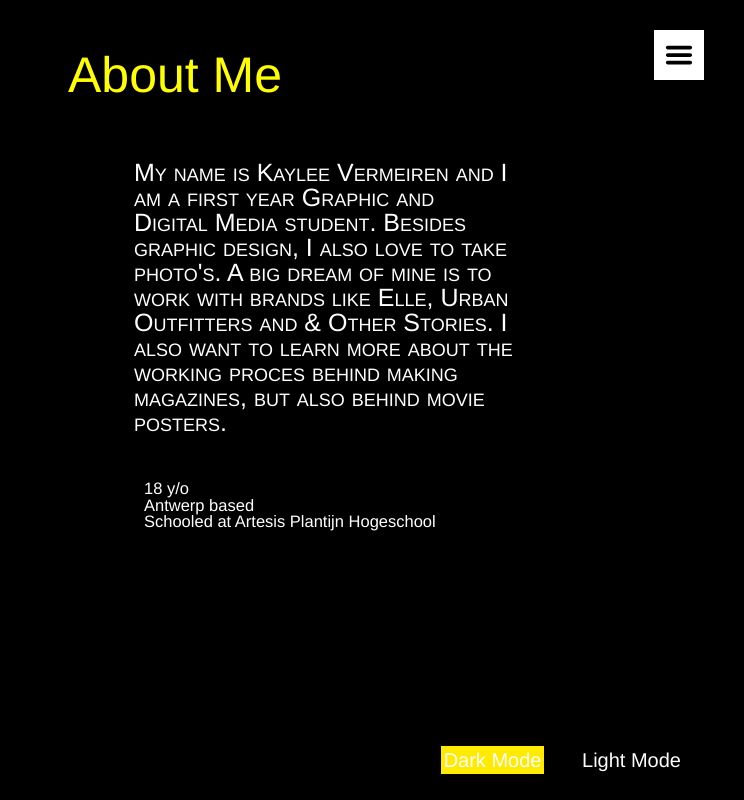
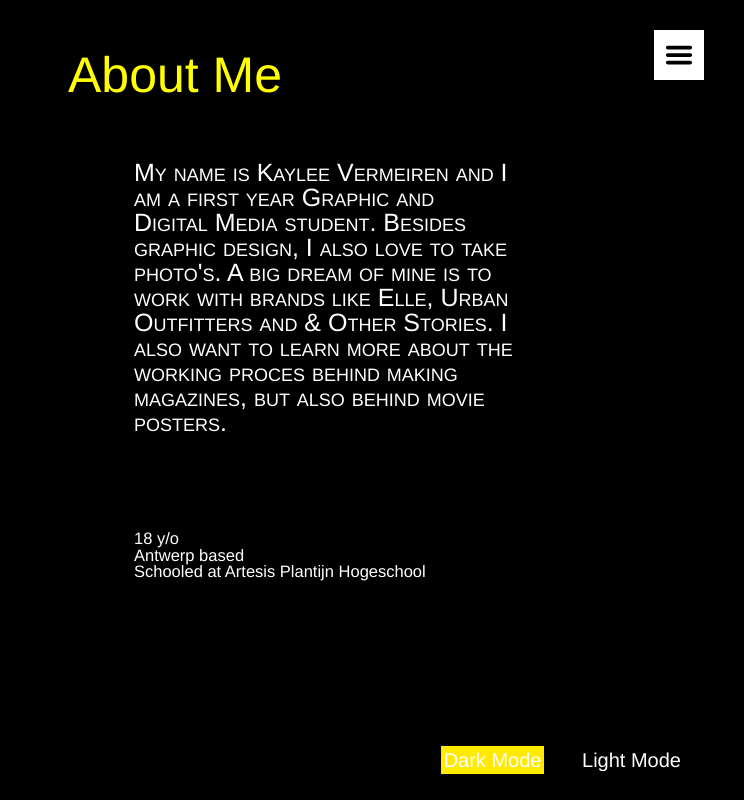
Before and after one commit to K1512/portfolio, a plain HTML site: page aboutme.html in a window 1280 px wide. Shown: the top 800 px of the page, 536-1280 px from the left. Drawn offline with Linux system fonts and the light colour scheme.

Commit message:
Update stijl 02.06:13:36

```diff
--- a/stijl.css
+++ b/stijl.css
@@ -349,8 +349,8 @@ label.ber {
 
 		ul {
 			position: absolute;
-			left: 65rem;
-			top: 45rem;
+			left: 64rem;
+			top: 50rem;
 			padding: 3rem;
 
 		}
```
